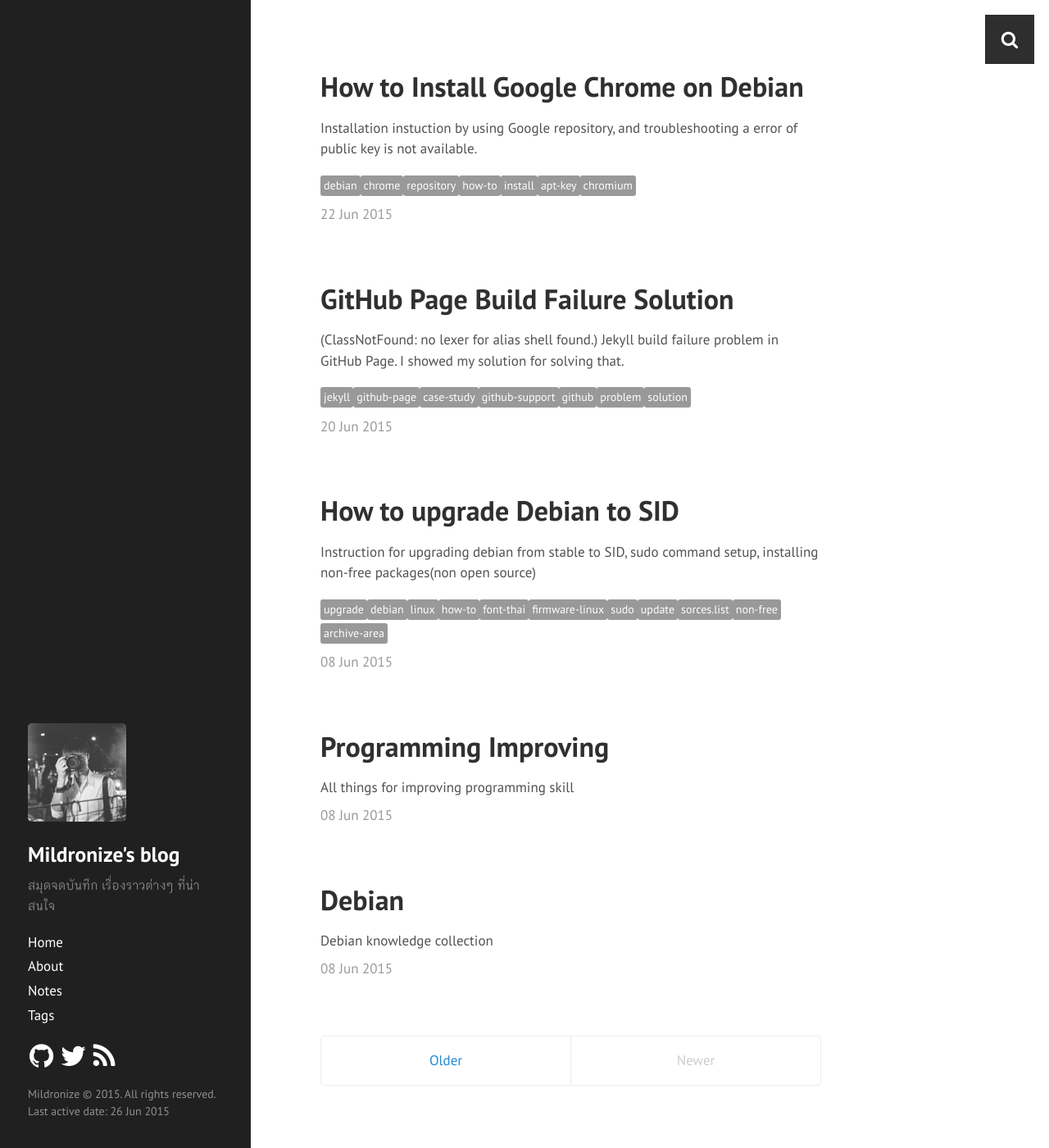
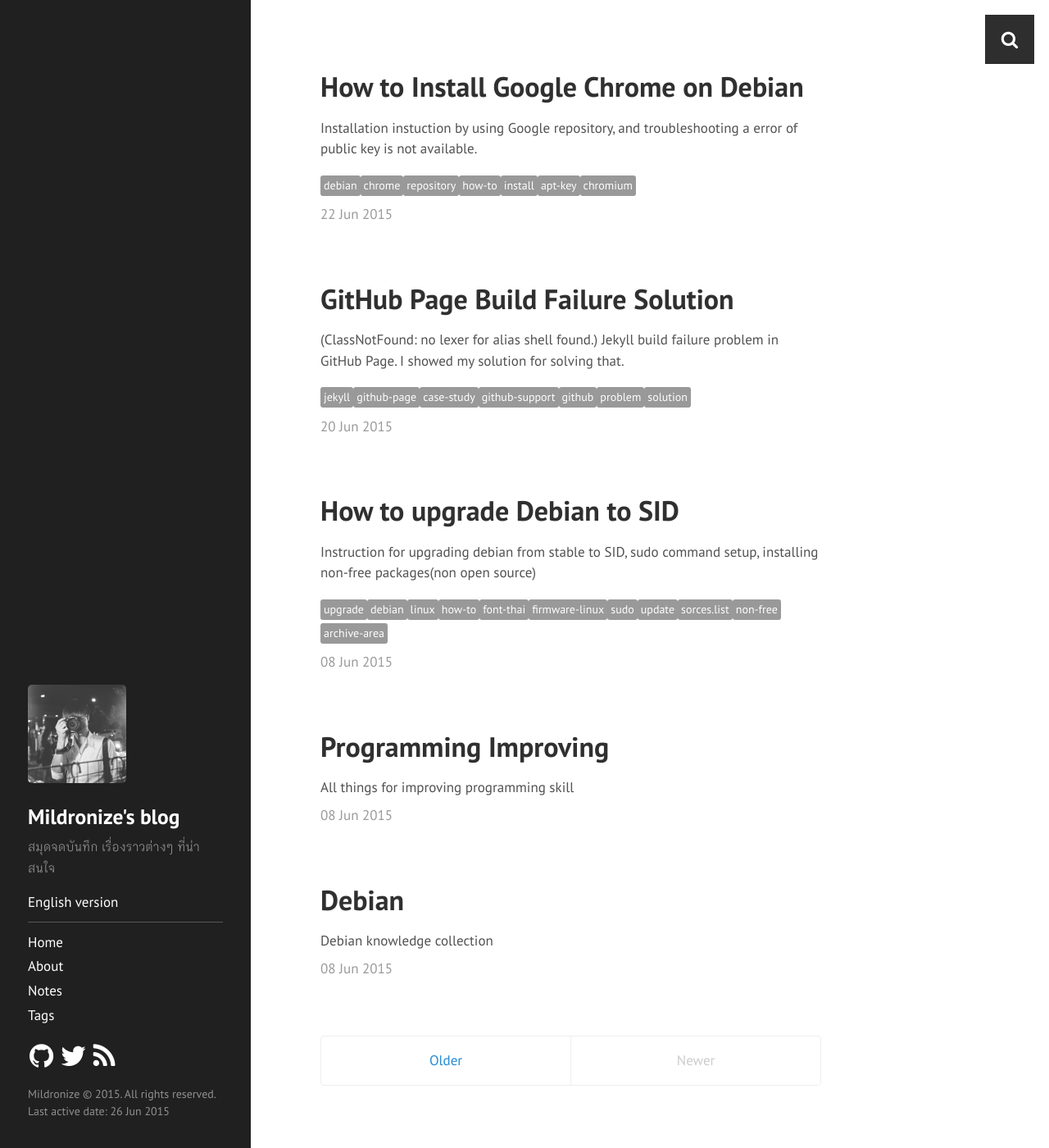
Before and after one commit to mildronize/th-legacy, a Jekyll site: the page built from index.html, in a window 1280 px wide and 1400 px high. Shown: the whole window at 82% size. Built offline with Jekyll 4.4.1, drawn with Linux system fonts in a browser that asks for light colours; Markdown is read by kramdown in place of the engine named in the settings; the list of posts is cut into pages by our own code.

Commit message:
add link lang

```diff
--- a/_config.yml
+++ b/_config.yml
@@ -20,6 +20,7 @@ url:              http://dev.mildronize.com
 baseurl:          /th
 image_url:        public/images/
 comment:          true
+changelang:       English version
 
 author:
   codename:       mildronize
--- a/_includes/sidebar.html
+++ b/_includes/sidebar.html
@@ -8,6 +8,8 @@
         </a>
       </h2>
       <p class="description">{{ site.description }}</p>
+      <a href="{{ site.url }}/{{ site.changelangurl }}">{{ site.changelang }}</a>
+        <div class="line-sidebar"></div>
     </div>
 
     <nav class="sidebar-nav">
--- a/public/css/mildronize.css
+++ b/public/css/mildronize.css
@@ -79,6 +79,11 @@ html {
   font-size: 1.0rem;
   font-weight: 200;
 }
+.line-sidebar{
+    height: 1px;
+    background-color: #555;
+    margin: 10px 0;
+}
 
 .text-small{
   font-size: 14px;
```
